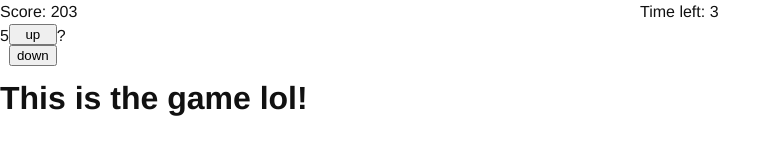
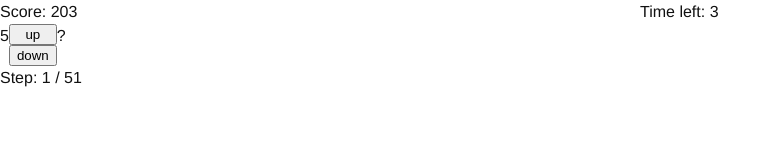
Before and after one commit to Yenderlyh/up-or-down, a plain HTML site: page index.html in a window 1280 px wide. Both pictures are taken after a click on the button "Start". Shown: the whole page, without its empty margins (0-781 px from the left). Drawn offline with Linux system fonts and the light colour scheme.

Commit message:
updated j

```diff
--- a/game.js
+++ b/game.js
@@ -1,17 +1,57 @@
 'use strict';
 function Game() {
+    var self = this;
+    self.onGameOverCallback = null;
+    self.score = 0;
+    self.timeLeft = null;
+    self.cards = [1,2,5,7,8,13,6,12,3];
+    self.step = null;
 }
 
 Game.prototype.start = function () {
-    this.gameMain = buildDom(`
+    self.gameMain = buildDom(`
         <main>
-            <h1>This is the game lol!<h1>
+            <header>
+                <div class = "top">
+                    <div class="score">
+                        <span class="label"> Score: <span class="value">203</span> </span>
+                    </div>
+                    <div class="timer">
+                        <span class = "lab">Time left: <span class="value">3</span></span>
+                    </div>
+                </div>
+            </header>
+            <div class="deck">
+                <div class="current-card">5</div>
+                <div class="actions">
+                    <button class="up">up</button>
+                    <button class= "down">down</button>
+                </div>
+                <div class="next-card">?</div>
+            </div>
+            <footer>
+                <p>
+                    <span class="label">Step:</span>
+                    <span class="step-no">1</span> / <span class="total-steps">51</span>
+                </p>
+          </footer>
+
         </main>
 `   );
-
-    document.body.appendChild (this.gameMain);
+self.currentCardElement = self.gameMain.querySelector ('.currentCard')
+    document.body.appendChild (self.gameMain);
+    window.setTimeout(function() {
+        self.onGameOverCallback();
+    },3000)
 }
 
-Game.prototype.destroy = function () {
+Game.prototype.onOver = function () {
+   var self = this;
+
+   this.onGameOverCallback= callback;
+}
+
+Game.prototype.destroy = function() {
+    var self=this;
     this.gameMain.remove();
 }
--- a/index.html
+++ b/index.html
@@ -9,27 +9,7 @@
 </head>
 
 <body>
-  <main>
-    <header>
-      <div class = "top">
-        <div class="score">
-          <span class="label"> Score: <span class="value">203</span> </span>
-        </div>
-        <div class="timer">
-          <span class = "lab">Time left: <span class="value">3</span></span>
-        </div>
-      </div>
-    </header>
-    <div class="deck">
-      <div class = "current-card" >5</div>
-      <div class = "actions">
-        <button class="up">up</button>
-        <button class= "down">down</button>
-      </div>
-      <div class="next-card">?</div>
-    </div>
-  </main>
+  <script src="main.js"></script>
+  <script src="game.js"></script>
 </body>
-<script src="main.js"></script>
-<script src="game.js"></script>
 </html>
--- a/main.js
+++ b/main.js
@@ -33,6 +33,10 @@ function main(){
 
         game = new Game();
         game.start();
+        game.onOver(function (){
+            gameOver();
+        }
+    )
 
         window.setTimeout(function () {
             gameOver();
--- a/style.css
+++ b/style.css
@@ -77,6 +77,7 @@ html {
   }
   header div .score {
     flex: 1;
+    font-style: bold;
   }
   header div .timer {
     flex:1;
```
